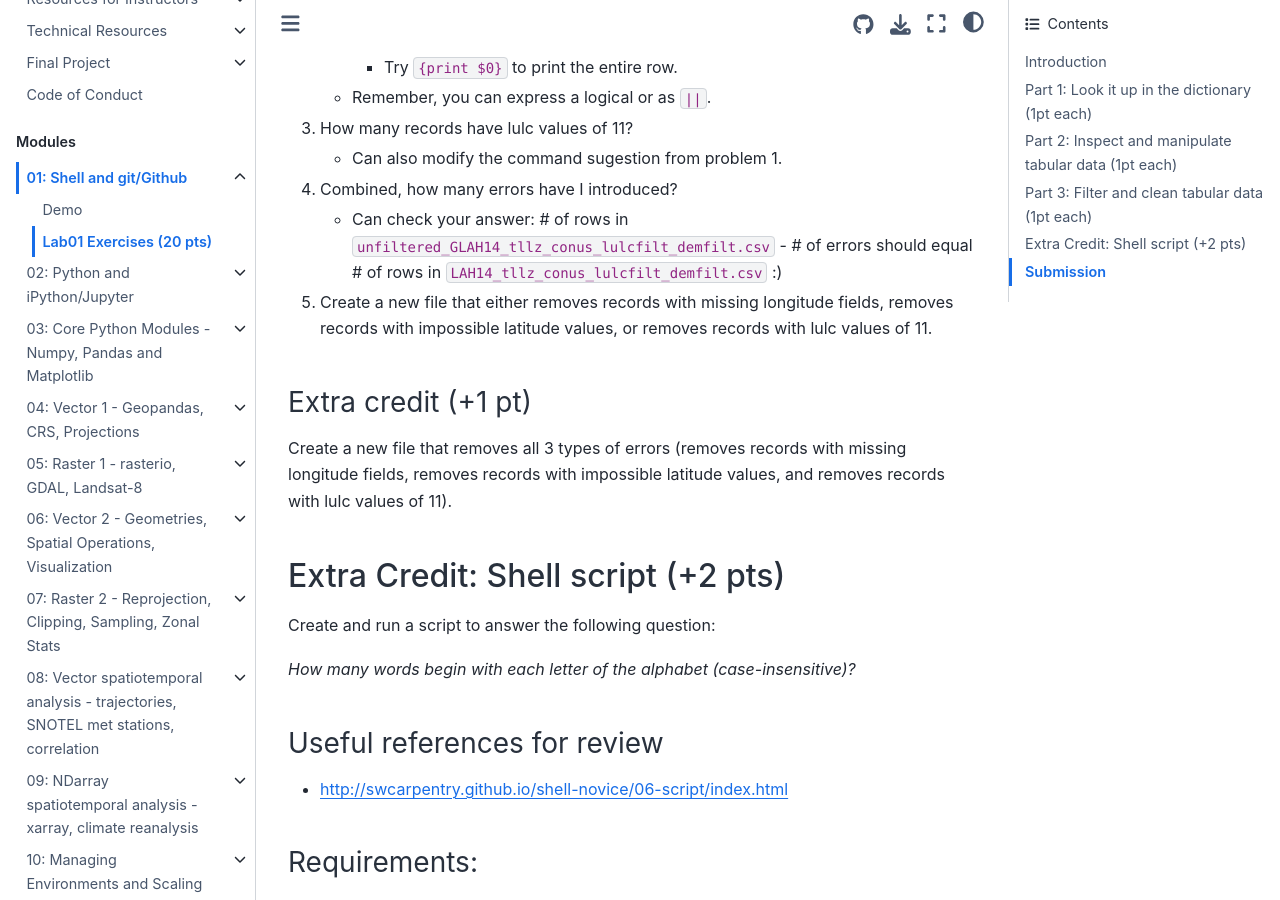
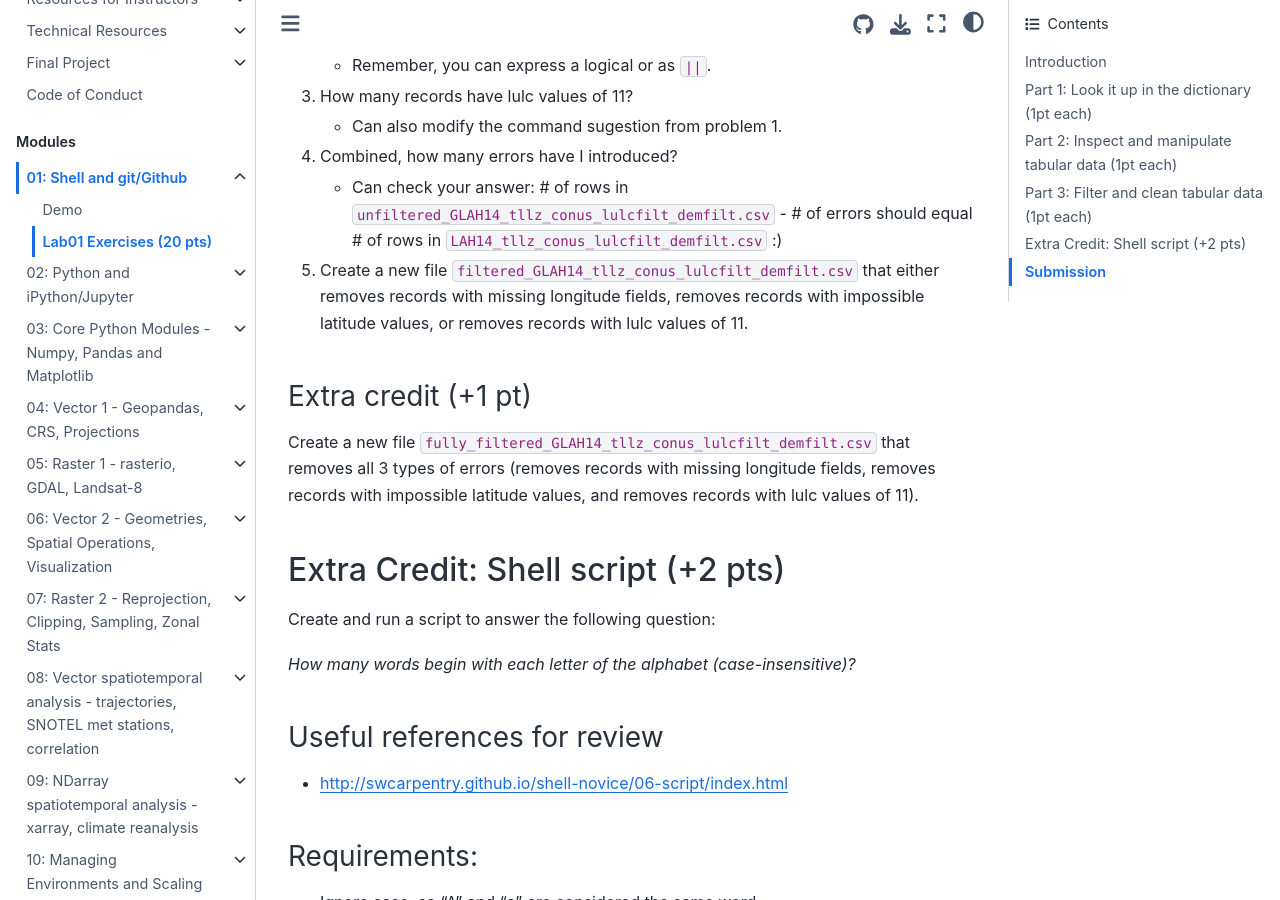
Before and after one commit to UW-GDA/jupyterbook, a Jupyter Book: the page built from book/modules/01_Shell_Github/01_Shell_Github_exercises.md, in a window 1280 px wide and 900 px high, scrolled down 3923 px. Built offline with Jupyter Book 1.0.4 settings and Sphinx 7.4.7 and the Sphinx Book theme 1.1.4, drawn with Linux system fonts in a browser that asks for light colours; pages that are not in the unit, such as notebooks, are missing from menus; some of the changed text lies outside the part shown.

Commit message:
update exercises

```diff
--- a/book/modules/01_Shell_Github/01_Shell_Github_exercises.md
+++ b/book/modules/01_Shell_Github/01_Shell_Github_exercises.md
@@ -91,10 +91,10 @@ This csv contains additional rows with missing longitudes, rows with impossible
     - Can also modify the command sugestion from problem 1.
 4. Combined, how many errors have I introduced?
     - Can check your answer: \# of rows in `unfiltered_GLAH14_tllz_conus_lulcfilt_demfilt.csv` - \# of errors should equal \# of rows in `LAH14_tllz_conus_lulcfilt_demfilt.csv` :)
-5. Create a new file that either removes records with missing longitude fields, removes records with impossible latitude values, or removes records with lulc values of 11.
+5. Create a new file `filtered_GLAH14_tllz_conus_lulcfilt_demfilt.csv` that either removes records with missing longitude fields, removes records with impossible latitude values, or removes records with lulc values of 11.
 
 ### Extra credit (+1 pt)
-Create a new file that removes all 3 types of errors (removes records with missing longitude fields, removes records with impossible latitude values, and removes records with lulc values of 11).
+Create a new file `fully_filtered_GLAH14_tllz_conus_lulcfilt_demfilt.csv` that removes all 3 types of errors (removes records with missing longitude fields, removes records with impossible latitude values, and removes records with lulc values of 11).
 
 
 ## Extra Credit: Shell script (+2 pts)
```
Also changed, not shown: other parts of book/modules/01_Shell_Github/01_Shell_Github_exercises.md (+3 -2 lines).
